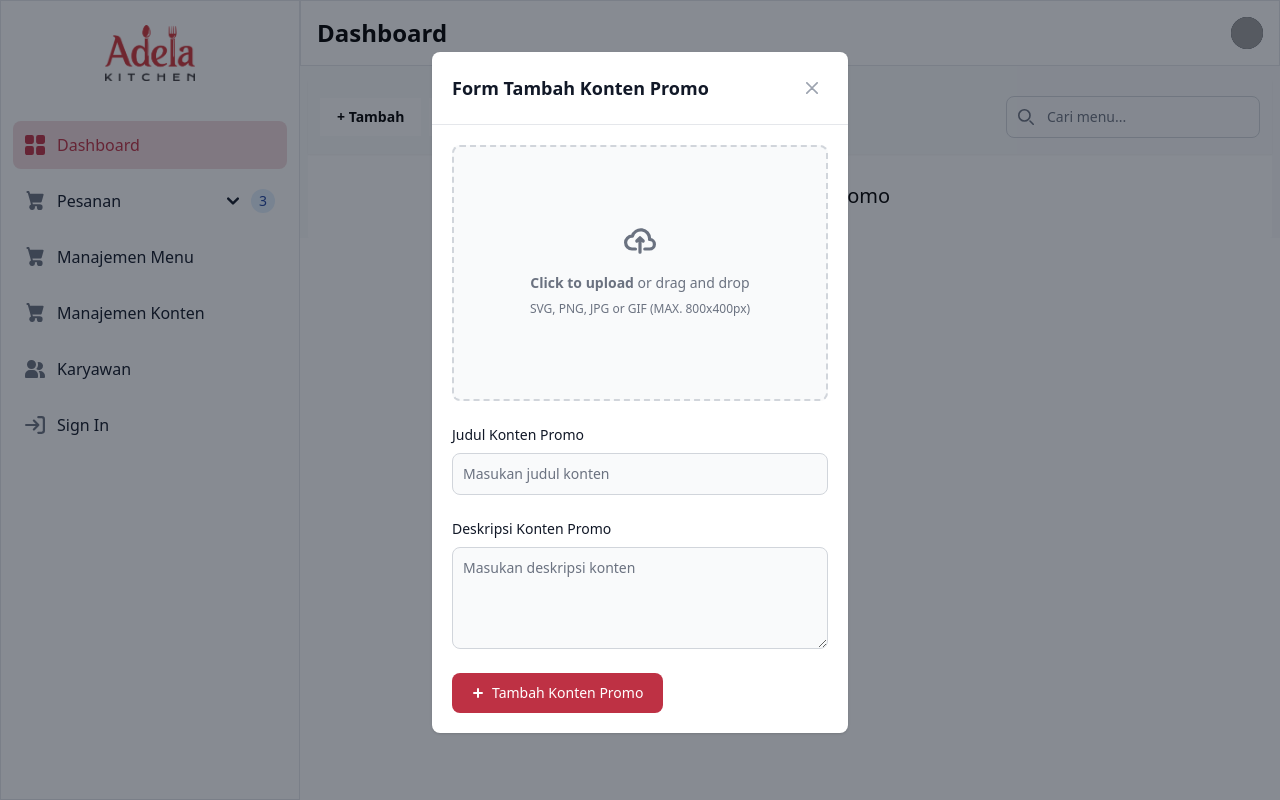
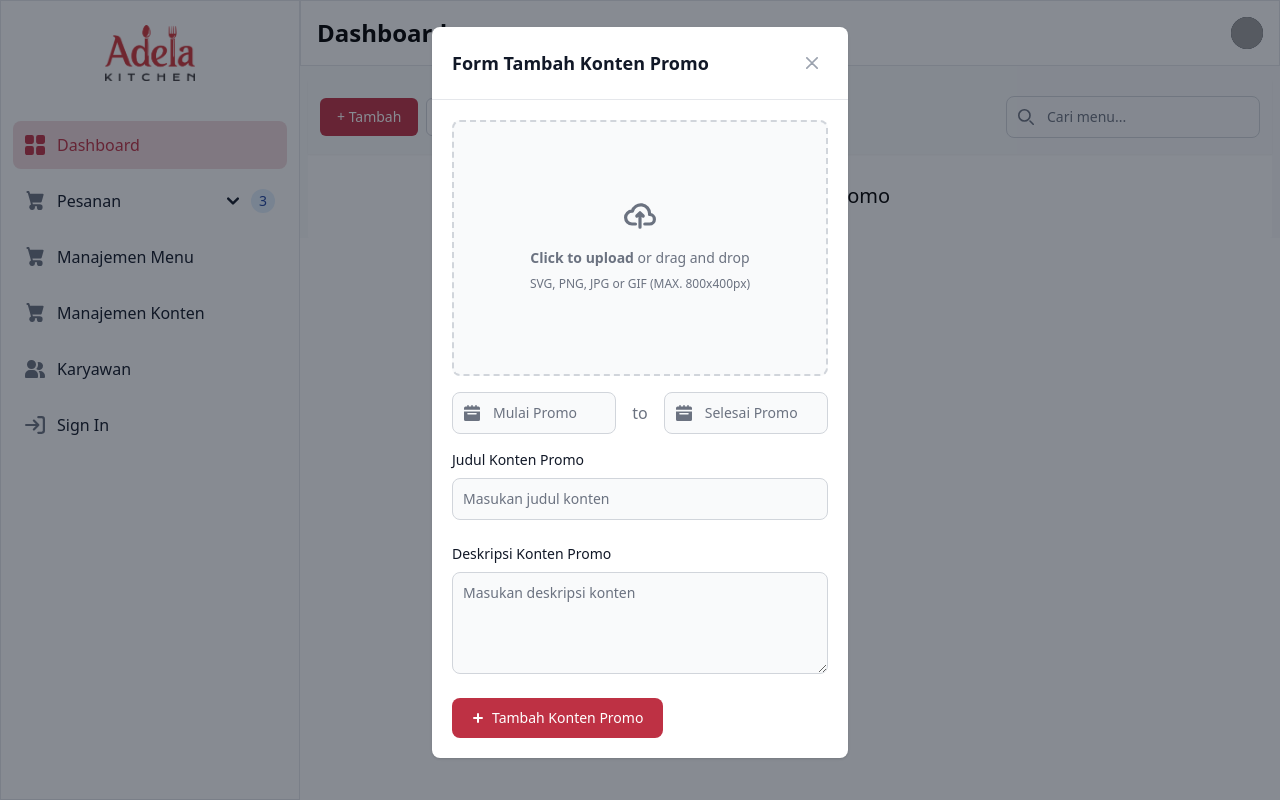
Before and after one commit to adella-kitchen/adella-website, a Laravel app: page /admin/manajemen-konten in a window 1280 px wide, after a click on "+ Tambah". Run offline with Laravel 12, Linux system fonts and the light colour scheme; the visitor is signed in with stand-in values (Sample User, id 1); data that the repository does not hold is empty; style sheets or scripts are compiled from the project's sources; parts of the project's set-up code (start-up, migrations or seed data) failed here and were passed over; some libraries are stand-ins or nearby versions; grey boxes are pictures that could not be loaded.

Commit message:
update manajemen konten

```diff
--- a/app/Http/Controllers/admin/ManajemenKontenController.php
+++ b/app/Http/Controllers/admin/ManajemenKontenController.php
@@ -17,10 +17,19 @@ class ManajemenKontenController extends Controller
 
     public function addPromo(Request $request)
     {
+        $file = $request->file('promo_img');
+        $imageName = time() . '.' . $file->extension();
+        $file->move(public_path('img/manajemen_konten'), $imageName);
+
+        $mulai_promo = $request->mulai_promo ? date('Y-m-d', strtotime($request->mulai_promo)) : null;
+        $selesai_promo = $request->selesai_promo ? date('Y-m-d', strtotime($request->selesai_promo)) : null;
+
         $promo = ContentPromo::create([
-            '$judul_promo' => $request->judul_promo,
-            '$deskripsi_promo' => $request->deskripsi_promo
-
+            'judul_promo' => $request->judul_promo,
+            'deskripsi_promo' => $request->deskripsi_promo,
+            'gambar_konten' => $imageName,
+            'mulai_promo' => $mulai_promo,
+            'selesai_promo' => $selesai_promo,
         ]);
         if ($promo) {
             return redirect('/admin/manajemen-konten');
@@ -28,4 +37,24 @@ class ManajemenKontenController extends Controller
             dd('gagal di tambahkan');
         }
     }
+
+    public function deleteKonten($id){
+        $delete = ContentPromo::where('id_promo', $id)->delete();
+        if ($delete) {
+            return redirect('/admin/manajemen-konten');
+        } else {
+            dd('gagal di hapus');
+        }
+    }
+
+    public function updateKonten(Request $request, $id){
+        $update = ContentPromo::where('id_promo', $id)->first();
+        $update->update([
+            'judul_promo' => $request->judul_promo_card,
+            'deskripsi_promo' => $request->deskripsi_promo_card,
+            'mulai_promo' => $request->mulai_promo_card ? date('Y-m-d', strtotime($request->mulai_promo_card)) : null,
+            'selesai_promo' => $request->selesai_promo_card ? date('Y-m-d', strtotime($request->selesai_promo_card)) : null,
+        ]);
+        return redirect('/admin/manajemen-konten');
+    }
 }
--- a/resources/views/admin/component/modal/manajemen-konten-promo/input-konten.blade.php
+++ b/resources/views/admin/component/modal/manajemen-konten-promo/input-konten.blade.php
@@ -24,7 +24,7 @@
                 @csrf
                 <!-- file input gambar-->
                 <div class="flex items-center justify-center w-full">
-                    <label for="dropzone-file"
+                    <label for="promo_img"
                         class="flex flex-col items-center justify-center w-full h-64 border-2 border-gray-300 border-dashed rounded-lg cursor-pointer bg-gray-50 dark:hover:bg-bray-800 dark:bg-gray-700 hover:bg-gray-100 dark:border-gray-600 dark:hover:border-gray-500 dark:hover:bg-gray-600">
                         <div class="flex flex-col items-center justify-center pt-5 pb-6">
                             <svg class="w-8 h-8 mb-4 text-gray-500 dark:text-gray-400" aria-hidden="true"
@@ -40,11 +40,40 @@
                                 800x400px)
                             </p>
                         </div>
-                        <input id="dropzone-file" type="file" class="hidden" />
+                        <input name="promo_img" id="promo_img" type="file" class="hidden" />
                     </label>
                 </div>
                 <!-- end file input gambar -->
-                <div class="mb-6 mt-6">
+
+                <div id="date-range-picker" date-rangepicker class="flex items-center mt-4 z-[99999]">
+                    <div class="relative">
+                        <div class="absolute inset-y-0 start-0 flex items-center ps-3 pointer-events-none">
+                            <svg class="w-4 h-4 text-gray-500 dark:text-gray-400" aria-hidden="true"
+                                xmlns="http://www.w3.org/2000/svg" fill="currentColor" viewBox="0 0 20 20">
+                                <path
+                                    d="M20 4a2 2 0 0 0-2-2h-2V1a1 1 0 0 0-2 0v1h-3V1a1 1 0 0 0-2 0v1H6V1a1 1 0 0 0-2 0v1H2a2 2 0 0 0-2 2v2h20V4ZM0 18a2 2 0 0 0 2 2h16a2 2 0 0 0 2-2V8H0v10Zm5-8h10a1 1 0 0 1 0 2H5a1 1 0 0 1 0-2Z" />
+                            </svg>
+                        </div>
+                        <input id="datepicker-range-start" name="mulai_promo" type="text"
+                            class="bg-gray-50 border border-gray-300 text-gray-900 text-sm rounded-lg focus:ring-blue-500 focus:border-blue-500 block w-full ps-10 p-2.5  dark:bg-gray-700 dark:border-gray-600 dark:placeholder-gray-400 dark:text-white dark:focus:ring-blue-500 dark:focus:border-blue-500"
+                            placeholder="Mulai Promo">
+                    </div>
+                    <span class="mx-4 text-gray-500">to</span>
+                    <div class="relative">
+                        <div class="absolute inset-y-0 start-0 flex items-center ps-3 pointer-events-none">
+                            <svg class="w-4 h-4 text-gray-500 dark:text-gray-400" aria-hidden="true"
+                                xmlns="http://www.w3.org/2000/svg" fill="currentColor" viewBox="0 0 20 20">
+                                <path
+                                    d="M20 4a2 2 0 0 0-2-2h-2V1a1 1 0 0 0-2 0v1h-3V1a1 1 0 0 0-2 0v1H6V1a1 1 0 0 0-2 0v1H2a2 2 0 0 0-2 2v2h20V4ZM0 18a2 2 0 0 0 2 2h16a2 2 0 0 0 2-2V8H0v10Zm5-8h10a1 1 0 0 1 0 2H5a1 1 0 0 1 0-2Z" />
+                            </svg>
+                        </div>
+                        <input id="datepicker-range-end" name="selesai_promo" type="text"
+                            class="bg-gray-50 border border-gray-300 text-gray-900 text-sm rounded-lg focus:ring-blue-500 focus:border-blue-500 block w-full ps-10 p-2.5  dark:bg-gray-700 dark:border-gray-600 dark:placeholder-gray-400 dark:text-white dark:focus:ring-blue-500 dark:focus:border-blue-500"
+                            placeholder="Selesai Promo">
+                    </div>
+                </div>
+
+                <div class="mb-6 mt-4">
                     <label for="judul_promo" class="block mb-2 text-sm font-medium text-gray-900 dark:text-white">Judul
                         Konten Promo</label>
                     <input type="text" id="judul_promo" name="judul_promo"
@@ -54,10 +83,9 @@
                 <div class="mb-6">
                     <label for="deskripi" class="block mb-2 text-sm font-medium text-gray-900 dark:text-white">Deskripsi
                         Konten Promo</label>
-                    <textarea id="deskripi" name="deskripi_promo" rows="4"
+                    <textarea id="deskripi" name="deskripsi_promo" rows="4"
                         class="block p-2.5 w-full text-sm text-gray-900 bg-gray-50 rounded-lg border border-gray-300 focus:ring-blue-500 focus:border-blue-500 dark:bg-gray-700 dark:border-gray-600 dark:placeholder-gray-400 dark:text-white dark:focus:ring-blue-500 dark:focus:border-blue-500"
-                        placeholder="Masukan deskripsi konten" required
-                        =""></textarea>
+                        placeholder="Masukan deskripsi konten" required=""></textarea>
                 </div>
                 <button type="submit"
                     class="text-white inline-flex items-center bg-red focus:ring-4 focus:outline-none focus:ring-blue-300 font-medium rounded-lg text-sm px-5 py-2.5 text-center dark:bg-blue-600 dark:hover:bg-blue-700 dark:focus:ring-blue-800">
--- a/resources/views/admin/pages/manajemen-konten.blade.php
+++ b/resources/views/admin/pages/manajemen-konten.blade.php
@@ -5,10 +5,10 @@
 <section id="manajemen-konten" class="content">
     <div class="flex gap-2 items-center w-full py-4 ps-3 sticky top-[-20px] z-10 shadow-sm">
         <button data-modal-target="input-konten" data-modal-toggle="input-konten"
-            class="border font-semibold bg-white border-transparent text-black px-4 py-2 text-sm focus:ring-blue-500">+
+            class="border font-medium bg-red border-transparent text-white rounded-md px-4 py-2 text-sm focus:ring-blue-500">+
             Tambah</button>
         <select id="small"
-            class="text-sm px-4 py-2 text-gray-900 border border-transparent bg-white dark:bg-gray-700 dark:border-gray-600 dark:placeholder-gray-400 dark:text-white">
+            class="text-sm px-4 py-2 text-gray-900 border border-gray-300 rounded-md bg-white dark:bg-gray-700 dark:border-gray-600 dark:placeholder-gray-400 dark:text-white">
             <option selected>Terbaru</option>
             <option value="CA">Terlama</option>
             <option value="FR">Termahal</option>
@@ -37,6 +37,8 @@
         <div class="justify-center align-middle text-center font-medium text-xl py-7">Daftar Konten Promo</div>
         <div class="grid gap-4">
             @foreach ($daftar_promo as $promo)
+            <form action="/admin/manajemen-konten/update-konten/{{ $promo->id_promo }}" method="POST">
+                @csrf
                 <div
                     class="card-promo bg-gray-50 w-full h-[250px] px-[30px] py-[20px] border border-grey4 rounded-lg flex gap-4">
                     <div class="left-promo w-[300px]">
@@ -48,31 +50,36 @@
                     <div class="right-promo flex-1 flex flex-col gap-4">
                         <div class="flex">
                             <input class="border mr-4 border-grey4 px-4 py-3 w-full rounded-lg text-left"
-                            placeholder="Masukan judul konten" value="{{ $promo->judul_promo }}">
+                                placeholder="Masukan judul konten" value="{{ $promo->judul_promo }}"
+                                name="judul_promo_card">
                             <div class="h-full">
                                 <div id="date-range-picker" date-rangepicker class="flex items-center h-full">
                                     <div class="relative">
-                                    <div class="absolute inset-y-0 start-0 flex items-center ps-3 pointer-events-none">
+                                        <div
+                                            class="absolute inset-y-0 start-0 flex items-center ps-3 pointer-events-none">
                                             <svg class="w-4 h-4 text-gray-500 dark:text-gray-400" aria-hidden="true"
-                                            xmlns="http://www.w3.org/2000/svg" fill="currentColor" viewBox="0 0 20 20">
+                                                xmlns="http://www.w3.org/2000/svg" fill="currentColor"
+                                                viewBox="0 0 20 20">
                                                 <path
                                                     d="M20 4a2 2 0 0 0-2-2h-2V1a1 1 0 0 0-2 0v1h-3V1a1 1 0 0 0-2 0v1H6V1a1 1 0 0 0-2 0v1H2a2 2 0 0 0-2 2v2h20V4ZM0 18a2 2 0 0 0 2 2h16a2 2 0 0 0 2-2V8H0v10Zm5-8h10a1 1 0 0 1 0 2H5a1 1 0 0 1 0-2Z" />
                                             </svg>
                                         </div>
-                                    <input id="datepicker-range-start" name="start" type="text"
+                                        <input id="datepicker-range-start" name="mulai_promo_card" type="text"
                                             class="py-3 bg-gray-50 border border-gray-300 text-gray-900 text-sm rounded-lg focus:ring-blue-500 focus:border-blue-500 block w-full ps-10 p-2.5  dark:bg-gray-700 dark:border-gray-600 dark:placeholder-gray-400 dark:text-white dark:focus:ring-blue-500 dark:focus:border-blue-500"
                                             placeholder="Mulai" value="{{ $promo->mulai_promo }}">
                                     </div>
                                     <span class="mx-4 text-gray-500">to</span>
                                     <div class="relative">
-                                    <div class="absolute inset-y-0 start-0 flex items-center ps-3 pointer-events-none">
+                                        <div
+                                            class="absolute inset-y-0 start-0 flex items-center ps-3 pointer-events-none">
                                             <svg class="w-4 h-4 text-gray-500 dark:text-gray-400" aria-hidden="true"
-                                            xmlns="http://www.w3.org/2000/svg" fill="currentColor" viewBox="0 0 20 20">
+                                                xmlns="http://www.w3.org/2000/svg" fill="currentColor"
+                                                viewBox="0 0 20 20">
                                                 <path
                                                     d="M20 4a2 2 0 0 0-2-2h-2V1a1 1 0 0 0-2 0v1h-3V1a1 1 0 0 0-2 0v1H6V1a1 1 0 0 0-2 0v1H2a2 2 0 0 0-2 2v2h20V4ZM0 18a2 2 0 0 0 2 2h16a2 2 0 0 0 2-2V8H0v10Zm5-8h10a1 1 0 0 1 0 2H5a1 1 0 0 1 0-2Z" />
                                             </svg>
                                         </div>
-                                    <input id="datepicker-range-end" name="end" type="text"
+                                        <input id="datepicker-range-end" name="selesai_promo_card" type="text"
                                             class="py-3 bg-gray-50 border border-gray-300 text-gray-900 text-sm rounded-lg focus:ring-blue-500 focus:border-blue-500 block w-full ps-10 p-2.5  dark:bg-gray-700 dark:border-gray-600 dark:placeholder-gray-400 dark:text-white dark:focus:ring-blue-500 dark:focus:border-blue-500"
                                             placeholder="Selesai" value="{{ $promo->selesai_promo }}">
                                     </div>
@@ -80,7 +87,9 @@
                             </div>
                         </div>
                         <textarea class="border mr-4 border-grey4 px-4 py-3 w-full h-[500px] rounded-lg text-left"
-                        placeholder="Masukan judul konten"> {{ $promo->deskripsi_promo }}</textarea>
+                            placeholder="Masukan judul konten"
+                            name="deskripsi_promo_card">{{ old('deskripsi_promo') ?? $promo->deskripsi_promo }}</textarea>
+
                         <div class="flex justify-end">
                             <div class="flex items-center">
                                 <button class="flex px-4 py-2 text-white rounded-md bg-green hover:bg-green2">
@@ -90,7 +99,7 @@
                                             d="M5 21h14a2 2 0 0 0 2-2V8l-5-5H5a2 2 0 0 0-2 2v14a2 2 0 0 0 2 2zM7 5h4v2h2V5h2v4H7V5zm0 8h10v6H7v-6z">
                                         </path>
                                     </svg>
-                                <a class="ml-2" href="">Simpan</a>
+                                    <p class="ml-2">Simpan</p>
                                 </button>
                                 <button class="flex px-4 ml-2 py-2 text-white rounded-md bg-red hover:bg-red3">
                                     <svg xmlns="http://www.w3.org/2000/svg" width="24" height="24" viewBox="0 0 24 24"
@@ -99,12 +108,14 @@
                                             d="M6 7H5v13a2 2 0 0 0 2 2h10a2 2 0 0 0 2-2V7H6zm10.618-3L15 2H9L7.382 4H3v2h18V4z">
                                         </path>
                                     </svg>
-                                <a class="ml-2" href="">Hapus</a>
+                                    <a class="ml-2"
+                                        href="/admin/manajemen-konten/delete-konten/{{ $promo->id_promo }}">Hapus</a>
                                 </button>
                             </div>
                         </div>
                     </div>
                 </div>
+            </form>
             @endforeach
         </div>
     </div>
--- a/routes/web.php
+++ b/routes/web.php
@@ -50,6 +50,8 @@ Route::middleware('auth')->group(function () {
         Route::prefix('manajemen-konten')->group(function () {
             Route::get('/', [ManajemenKontenController::class, 'index']);
             Route::post('/addPromo', [ManajemenKontenController::class, 'addPromo'])->name('addPromo');
+            Route::get('/delete-konten/{id}', [ManajemenKontenController::class, 'deleteKonten']);
+            Route::post('/update-konten/{id}', [ManajemenKontenController::class, 'updateKonten']);
         });
 
         // ---- route karyawan ----
```
Lines whose indentation alone changed are shown as unchanged.
